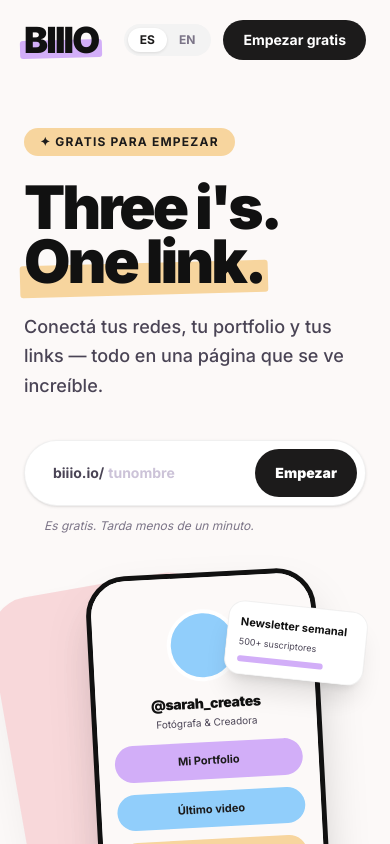
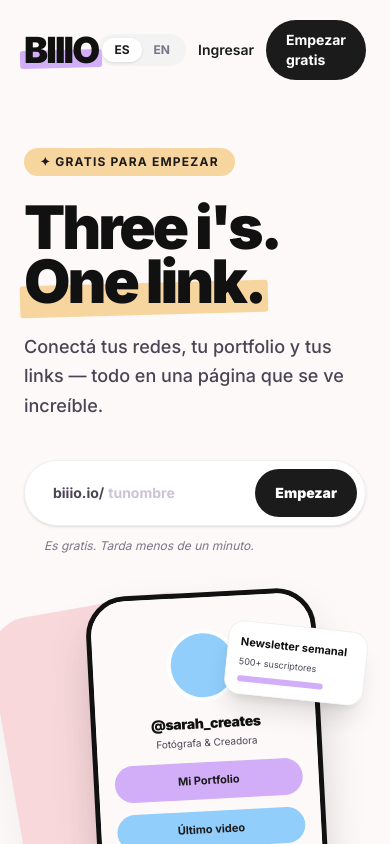
Before and after one commit to emipanelliok/biiio, a Next.js app: page / in a window 390 px wide. Shown: the top 844 px of the page. Built offline with nearby package versions, Linux system fonts and the light colour scheme.

Commit message:
fix: show login link on mobile nav

```diff
--- a/src/app/page.tsx
+++ b/src/app/page.tsx
@@ -85,7 +85,7 @@
               </button>
             ))}
           </div>
-          <Link href="/login" className="hidden sm:block text-sm font-semibold text-[#1c1b1b] hover:opacity-60 transition-opacity">{t.nav.login}</Link>
+          <Link href="/login" className="text-sm font-semibold text-[#1c1b1b] hover:opacity-60 transition-opacity">{t.nav.login}</Link>
           <Link href="/signup" className="bg-[#1c1b1b] text-white px-5 py-2.5 rounded-full text-sm font-bold hover:opacity-80 transition-opacity">
             {t.nav.signup}
           </Link>
```
